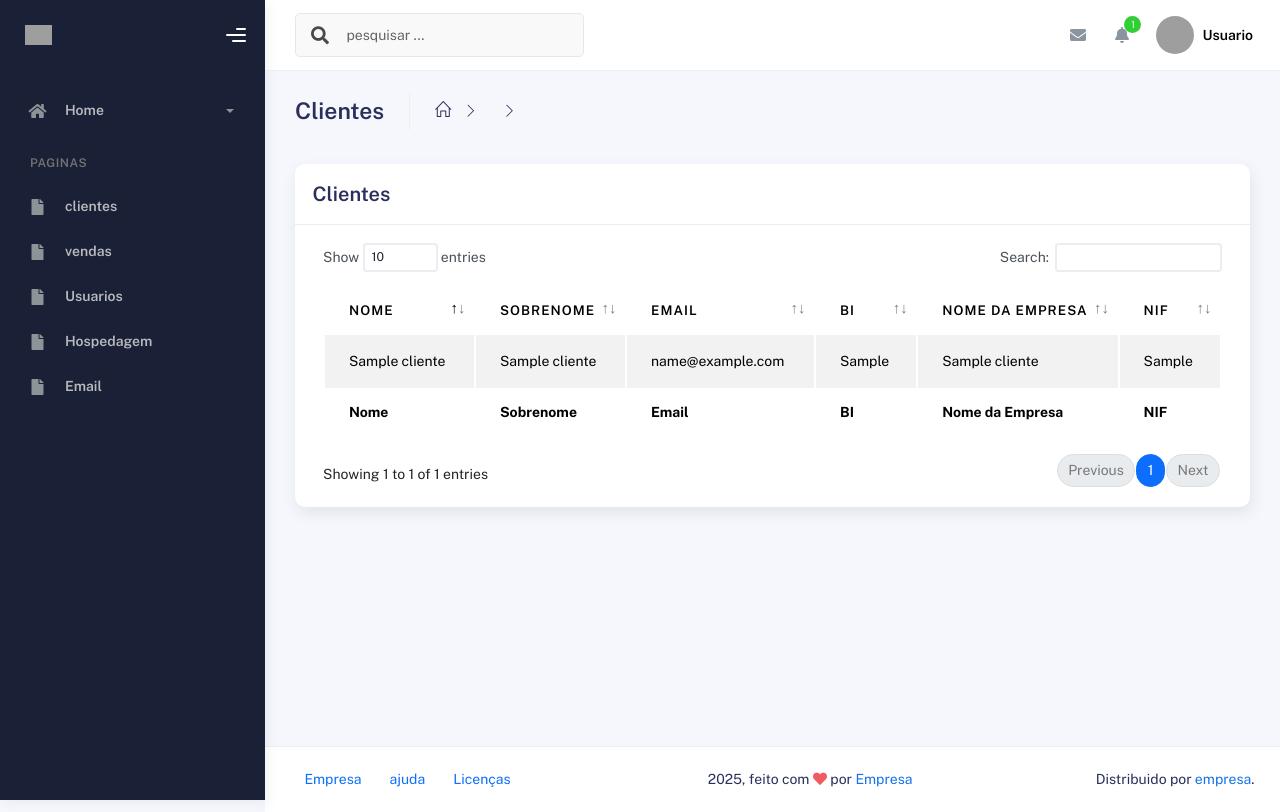
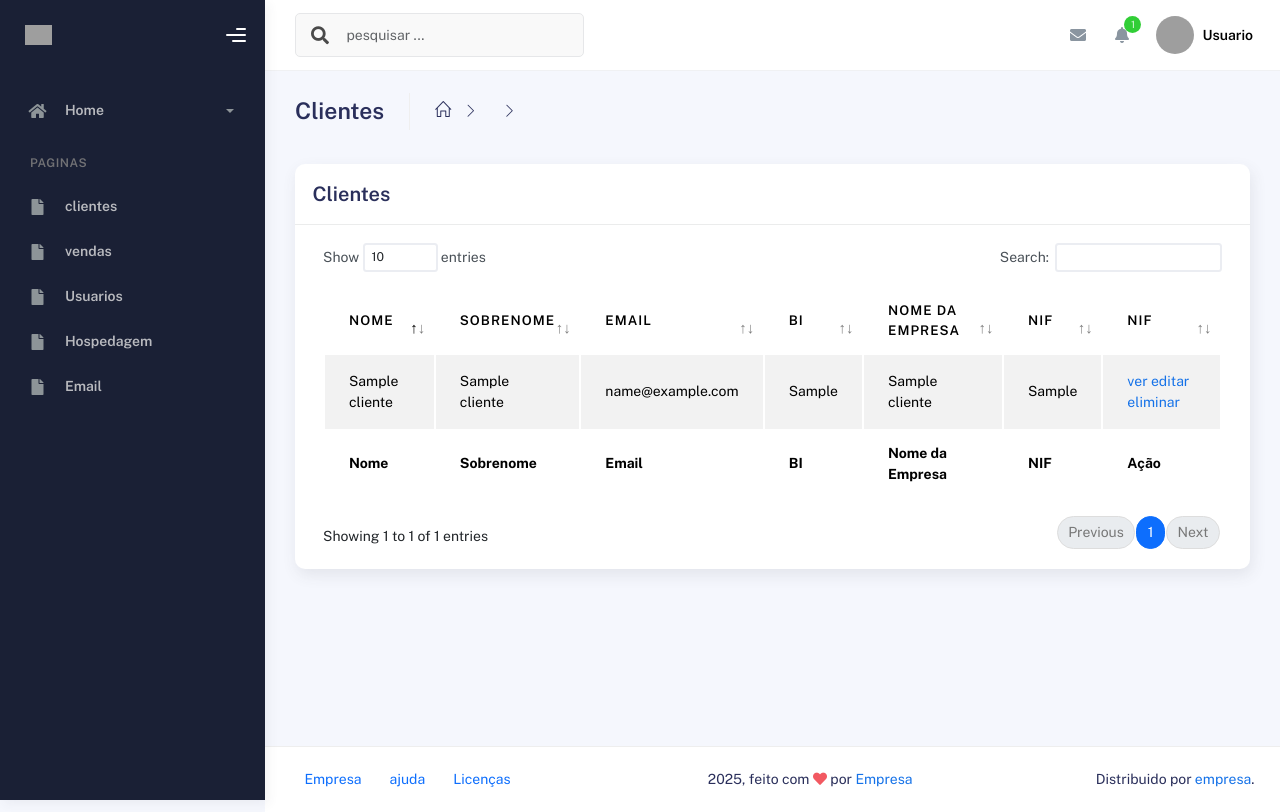
Before and after one commit to joaoajalexandre/webhost, a PHP site: page /Admin/clientes.php in a window 1280 px wide. Run offline with PHP 8.4, Linux system fonts and the light colour scheme; tables that the repository leaves empty hold one stand-in row (values such as "Sample post"); grey boxes are pictures that could not be loaded.

Commit message:
ajustes clientes

```diff
--- a/Admin/clientes.php
+++ b/Admin/clientes.php
@@ -145,6 +145,7 @@ include("./navbar.php");
             <th>BI</th>
             <th>Nome da Empresa</th>
             <th>NIF</th>
+            <th>NIF</th>
         </tr>
     </thead>
     <tfoot>
@@ -155,6 +156,7 @@ include("./navbar.php");
             <th>BI</th>
             <th>Nome da Empresa</th>
             <th>NIF</th>
+            <th>Ação</th>
         </tr>
     </tfoot>
     <tbody>
@@ -169,6 +171,11 @@ include("./navbar.php");
                 echo "<td>{$cliente['bi']}</td>";
                 echo "<td>{$cliente['nome_empresa']}</td>";
                 echo "<td>{$cliente['nif_empresa']}</td>";
+                echo '<td>
+                    <a href="">ver</a>
+                    <a href="">editar</a>
+                    <a href="">eliminar</a>
+                </td>';
                 echo "</tr>";
             }
         } else {
```
